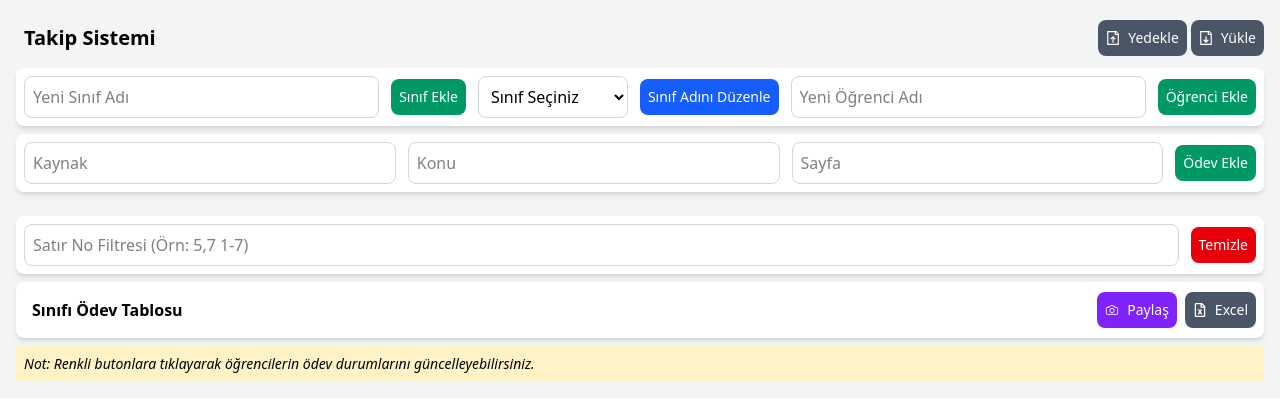
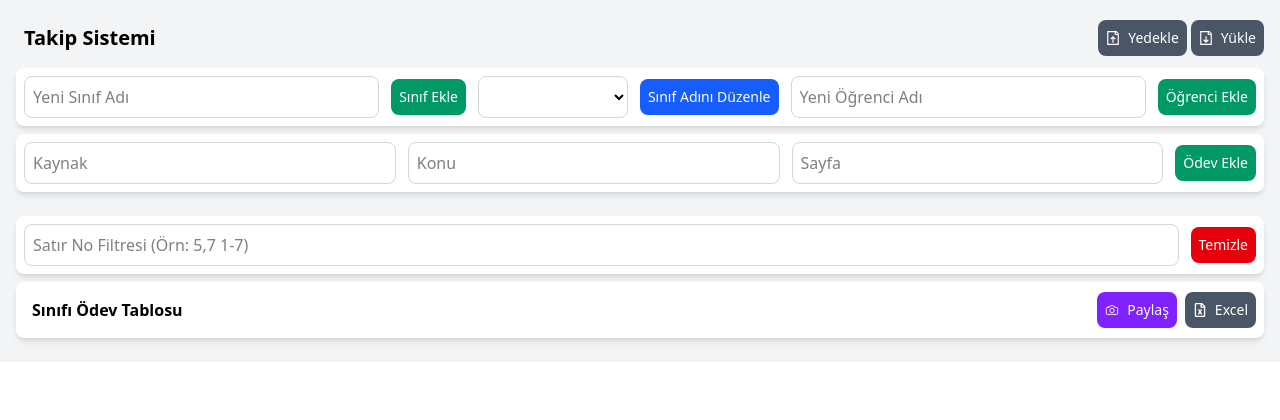
Before and after one commit to necmettinsolmaz/odev-takip-react-2, a React (Vite) app: page / in a window 1280 px wide. Shown: the top 420 px of the page. Built offline with nearby package versions, Linux system fonts and the light colour scheme.

Commit message:
feat: Select bileşeni kontrollü bileşen haline getirildi.

```diff
--- a/src/components/atoms/Select.jsx
+++ b/src/components/atoms/Select.jsx
@@ -1,13 +1,14 @@
 import React, { useState, useEffect } from 'react';
 
-const Select = ({classes, onSelectChange}) => {
+// Select Bileşeni (Kontrollü Hale Geldi)
+const Select = ({classes, onSelectChange, selectedValue}) => {
 
   return (
     <select
       id="classSelect"
       className="p-2 border border-gray-300 rounded-lg bg-white
                  focus:ring-blue-500 focus:border-blue-500 min-w-[150px]"
-      defaultValue="Sınıf Seçiniz"
+      value={selectedValue || 'Sınıf Seciniz'}// value prop'unu satate bağlı olarak ayarlıyor
       // e nesnesini alıp doğrudan işliyor ve onSelectChange'i çağırıyor. Ayrıca fonksiyon yazmaya gerek kalmadı.
       onChange={(e) => onSelectChange(e.target.value)}
     >
--- a/src/components/molecules/ClassForm.jsx
+++ b/src/components/molecules/ClassForm.jsx
@@ -2,7 +2,7 @@ import React, {useState, useEffect } from 'react'
 import Button from '../atoms/Button'
 import Input from '../atoms/Input'
 import Select from '../atoms/Select'
-const ClassForm = ({onSelectChange}) => {
+const ClassForm = ({onSelectChange, selectedClass}) => {
 
   // Sınıflar için state tanımlaması ve localStorage'dan başlangıç değeri alma
   const [classes, setClasses] = useState(() => {
@@ -42,7 +42,11 @@ const ClassForm = ({onSelectChange}) => {
     <div className="bg-white p-2 rounded-lg shadow-md mb-2 flex flex-wrap gap-3 items-center">
         <Input placeholder={"Yeni Sınıf Adı"} value={inputValue} onValueChange={setInputValue}/>
         <Button name="Sınıf Ekle"  renk="Yeşil" onClick={handleAddClass}/>
-        <Select classes={classes} onSelectChange={onSelectChange}/>
+        <Select
+          classes={classes}
+          onSelectChange={onSelectChange}
+          selectedValue={selectedClass}
+        />
         <Button name="Sınıf Adını Düzenle" renk="default"/>
         <Input placeholder={"Yeni Öğrenci Adı"}/>
         <Button name="Öğrenci Ekle" renk="Yeşil" />
--- a/src/components/molecules/TableHeader.jsx
+++ b/src/components/molecules/TableHeader.jsx
@@ -3,12 +3,14 @@ import { toPng } from 'html-to-image';
 import Button from '../atoms/Button'
 import { IoCameraOutline } from "react-icons/io5";
 import { FaRegFileExcel } from "react-icons/fa";
+import ClassForm from './ClassForm';
 const TableHeader = ({selectedClass}) => {
  // 1. Ekran görüntüsü alınacak alanı işaretlemek için ref oluşturun
   const componentRef = useRef(null);
 
   // 2. Dışa Aktarma Fonksiyonu
 const handlePNGExport = () => {
+  console.log("PNG Dışa Aktarma Başladı");
     // 1. Ref'in mevcut DOM düğümünü kontrol edin
     if (componentRef.current === null) {
       return;
@@ -51,9 +53,7 @@ const handlePNGExport = () => {
       </div>
 
     </div>
-    <div className='flex gap-2 text-black bg-amber-100' >
-      <h1 className="text-sm italic m-2">Not: Renkli butonlara tıklayarak öğrencilerin ödev durumlarını güncelleyebilirsiniz.</h1>
-      </div>
+
       </div>
   )
 }
--- a/src/components/organisms/InputDataForm.jsx
+++ b/src/components/organisms/InputDataForm.jsx
@@ -5,7 +5,7 @@ import Button from '../atoms/Button'
 import { GrDocumentUpload } from "react-icons/gr";
 import { GrDocumentDownload } from "react-icons/gr";
 
-const InputDataForm = ({onSelectChange}) => {
+const InputDataForm = ({onSelectChange, selectedClass}) => {
   return (
     <>
     <div className="flex justify-between items-center mb-2">
@@ -17,7 +17,10 @@ const InputDataForm = ({onSelectChange}) => {
       </div>
     </div>
     <div>
-        <ClassForm onSelectChange={onSelectChange}/>
+        <ClassForm
+          onSelectChange={onSelectChange}
+          selectedClass={selectedClass}
+        />
         <HomeworkForm />
     </div>
     </>
--- a/src/components/pages/Pages.jsx
+++ b/src/components/pages/Pages.jsx
@@ -13,7 +13,11 @@ const Pages = () => {
 
   return (
     <div className="font-sans p-4 bg-gray-100">
-        <InputDataForm onSelectChange={updateSelectedClass}/>
+
+        <InputDataForm
+          onSelectChange={updateSelectedClass}
+          selectedClass={selectedClass}
+        />
         <HomeworkTable selectedClass={selectedClass}/>
     </div>
   )
```
